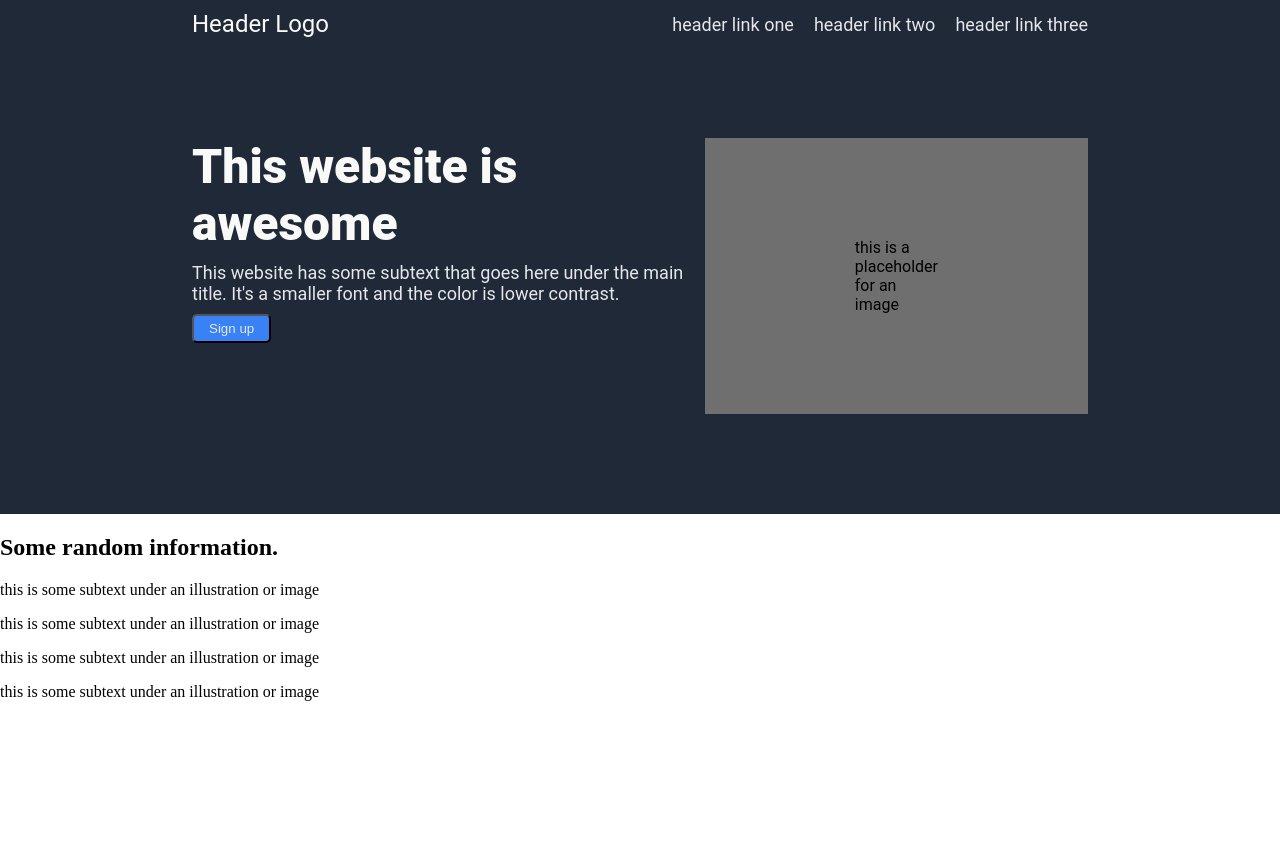
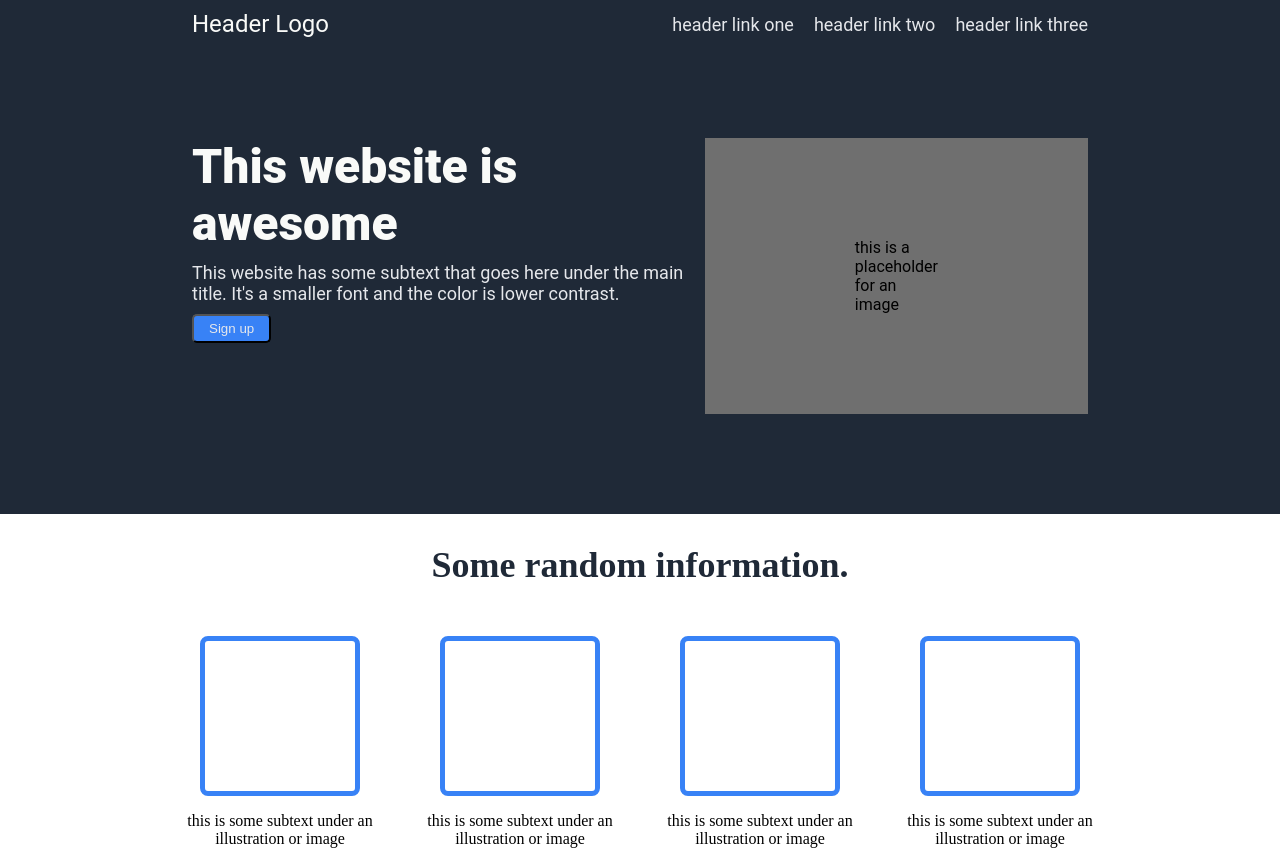
Before and after one commit to aeochoa99/landing-page, a plain HTML site: page index.html in a window 1280 px wide. Before the commit the page ends 800 px from the top, so only its background shows below. Drawn offline with Linux system fonts and the light colour scheme.

Commit message:
Style section 2 with flexbox

```diff
--- a/style.css
+++ b/style.css
@@ -85,3 +85,42 @@ h1 {
     color: #E5E7EB;
     border-radius: 5px;
 }
+
+.section-2 {
+    display: flex;
+    flex-direction: column;
+    gap: 20px;
+}
+
+h2 {
+    text-align: center;
+    font-size: 36px;
+    color: #1F2937;
+    font-weight: 900;
+}
+
+.imgs-container {
+    display: flex;
+    justify-content: center;
+    gap: 40px;
+}
+
+.section-2-img {
+    display: flex;
+    flex-direction: column;
+    width: 200px;
+}
+
+.placeholder-img {
+    display: inline-block;
+    width: 150px;
+    height: 150px;
+    border: 5px solid #3882f6;
+    margin: 0;
+    align-self: center;
+    border-radius: 8px;
+}
+
+.subtext {
+    text-align: center;
+}
```
